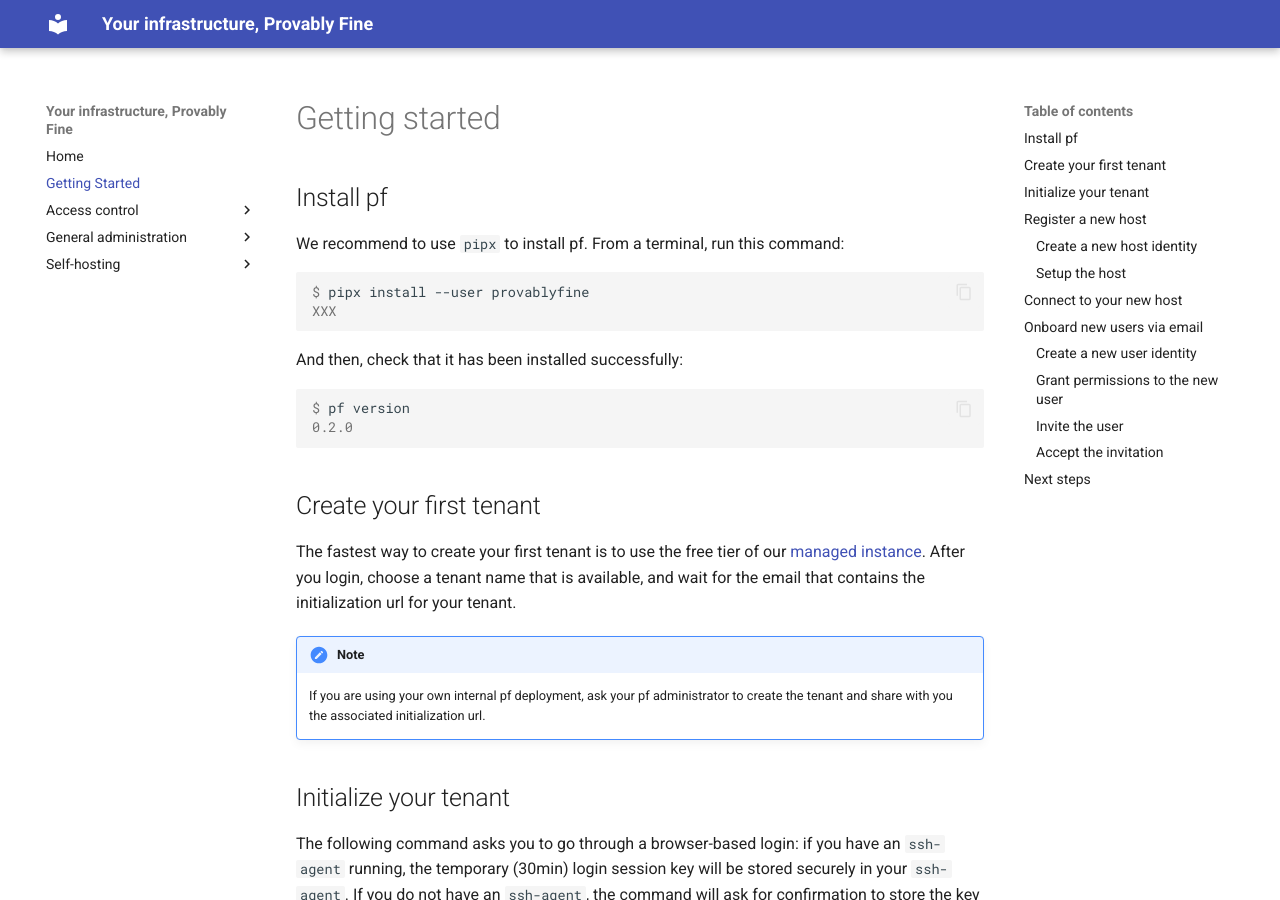
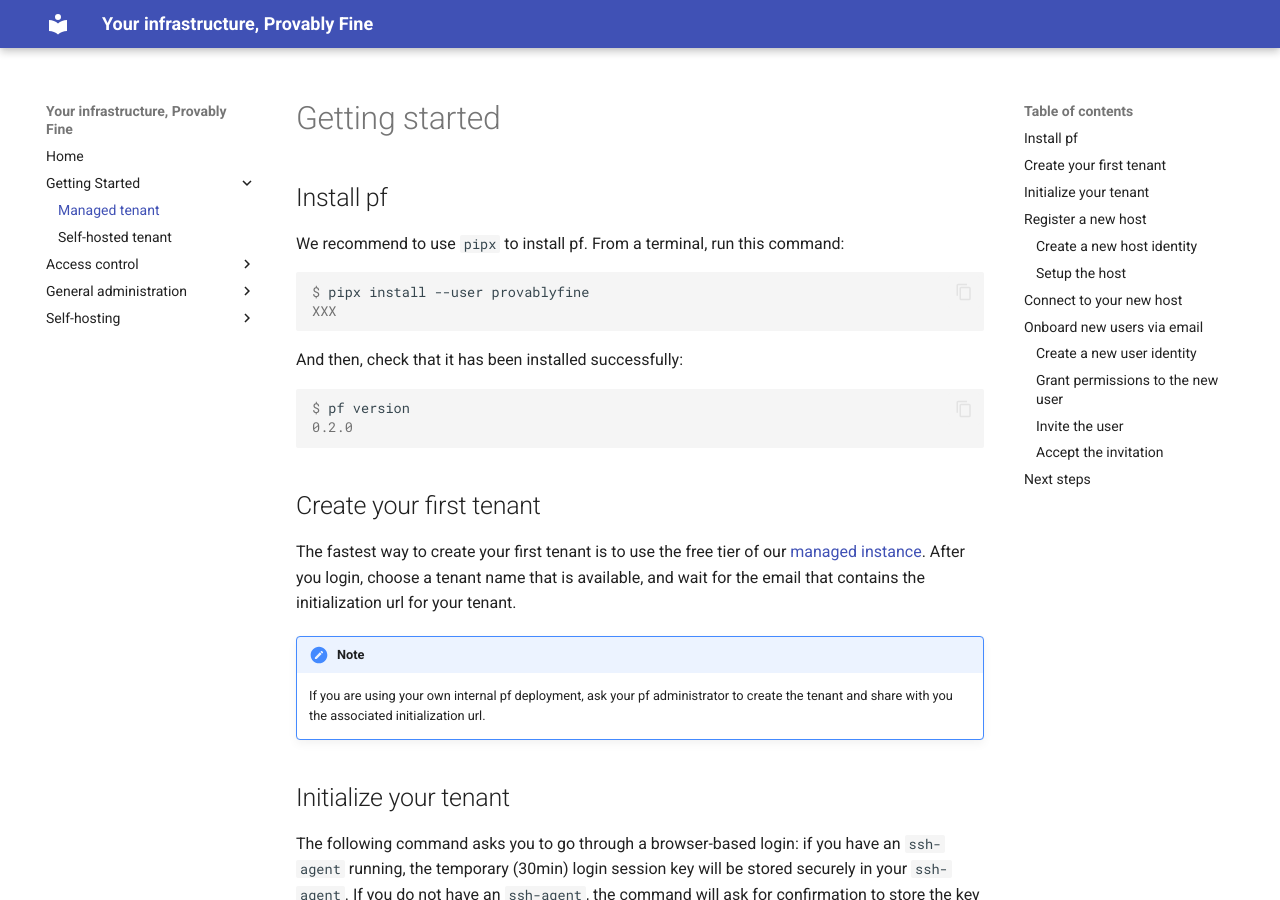
Before and after one commit to provablyfine/pf, an MkDocs documentation site: the page built from docs/getting-started.md, in a window 1280 px wide and 900 px high. Built offline with MkDocs 1.6.1 and Material for MkDocs 9.7.7, drawn with Linux system fonts in a browser that asks for light colours; comment, search, counter and statistics services are not loaded; the version menu is left out.

Commit message:
distinguish between managed and self-hosted getting started

```diff
--- a/mkdocs.yml
+++ b/mkdocs.yml
@@ -23,7 +23,9 @@ markdown_extensions:
 
 nav:
   - Home: index.md
-  - Getting Started: getting-started.md
+  - Getting Started:
+      - Managed tenant: getting-started.md
+      - Self-hosted tenant: getting-started-self-hosted.md
   - Access control:
       - Identities & tags: access-control/identities-tags.md
       - Permissions: access-control/permissions.md
```
Also changed, not shown: 1 other file.
